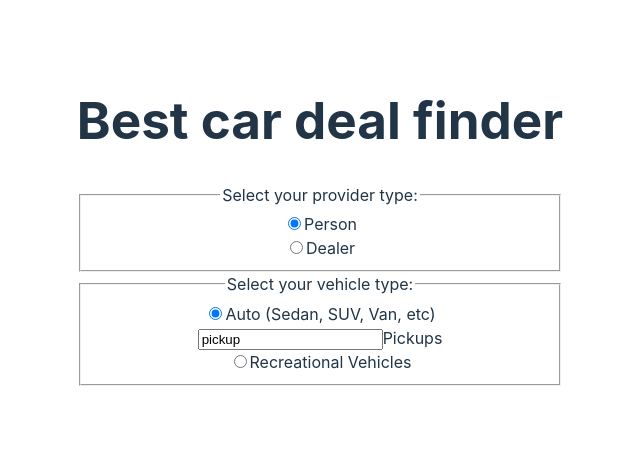
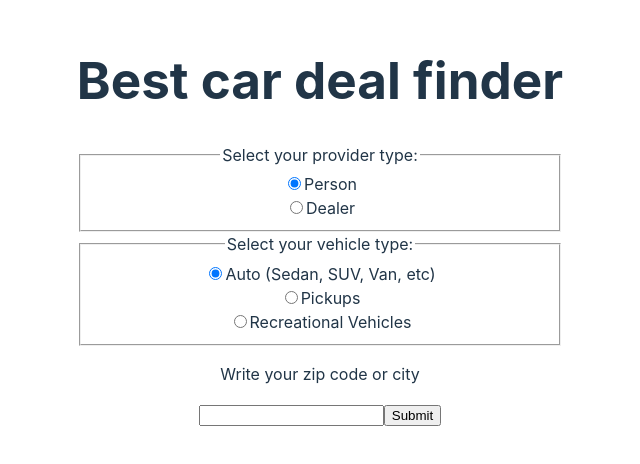
Before and after one commit to eams1798/best-car-deals, a React (Vite) app: page / in a window 1280 px wide. Shown: the part 178-642 px from the top of the page, without its empty margins (320-960 px from the left). Built offline with nearby package versions, Linux system fonts and the light colour scheme.

Commit message:
Initial searching template

```diff
--- a/src/App.tsx
+++ b/src/App.tsx
@@ -1,16 +1,15 @@
 import { useState } from 'react'
-import reactLogo from './assets/react.svg'
-import viteLogo from '/vite.svg'
 import './App.css'
 
 function App() {
   const [searchType, setSearchType] = useState<string>("person")
 	const [carType, setCarType] = useState<string>("auto")
+  const [location, setLocation] = useState<string>("")
 
-	const changeSearchType = e => {
+	const changeSearchType = (e: React.ChangeEvent<HTMLInputElement>) => {
 		setSearchType(e.target.value)
 	}
-	const changeCarType = e => {
+	const changeCarType = (e: React.ChangeEvent<HTMLInputElement>) => {
 		setCarType(e.target.value)
 	}
 
@@ -55,7 +54,7 @@ function App() {
 				</div>
 				<div>
           <input
-						type="pickup"
+						type="radio"
             id="pickup"
             name="pikup"
             value="pickup"
@@ -74,6 +73,13 @@ function App() {
 					<label htmlFor="rv">Recreational Vehicles</label>
         </div>
 			</fieldset>
+      <div>
+        <p>Write your zip code or city</p>
+        <input
+          type="text"
+          onChange={(e) => setLocation(e.target.value)}/>
+        <input type="submit"/>
+      </div>
 		</div>
   )
 }
```
